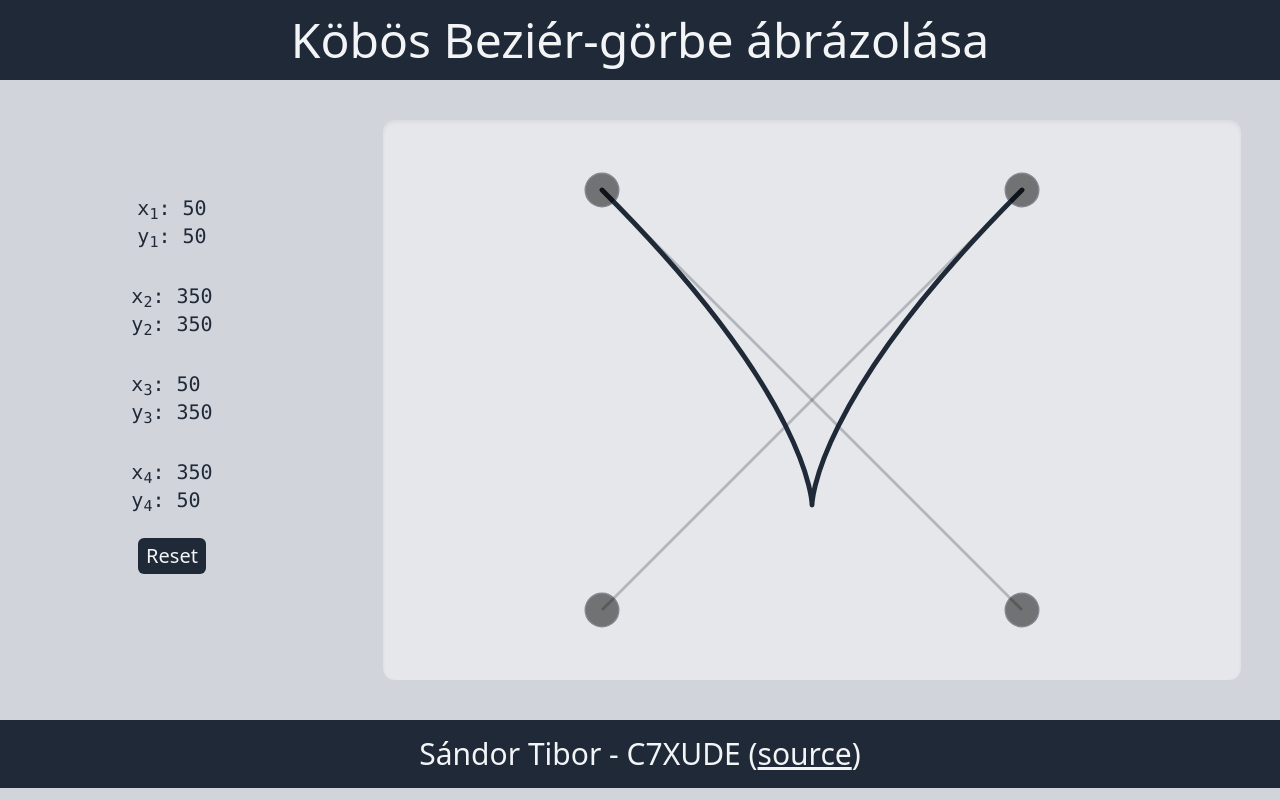
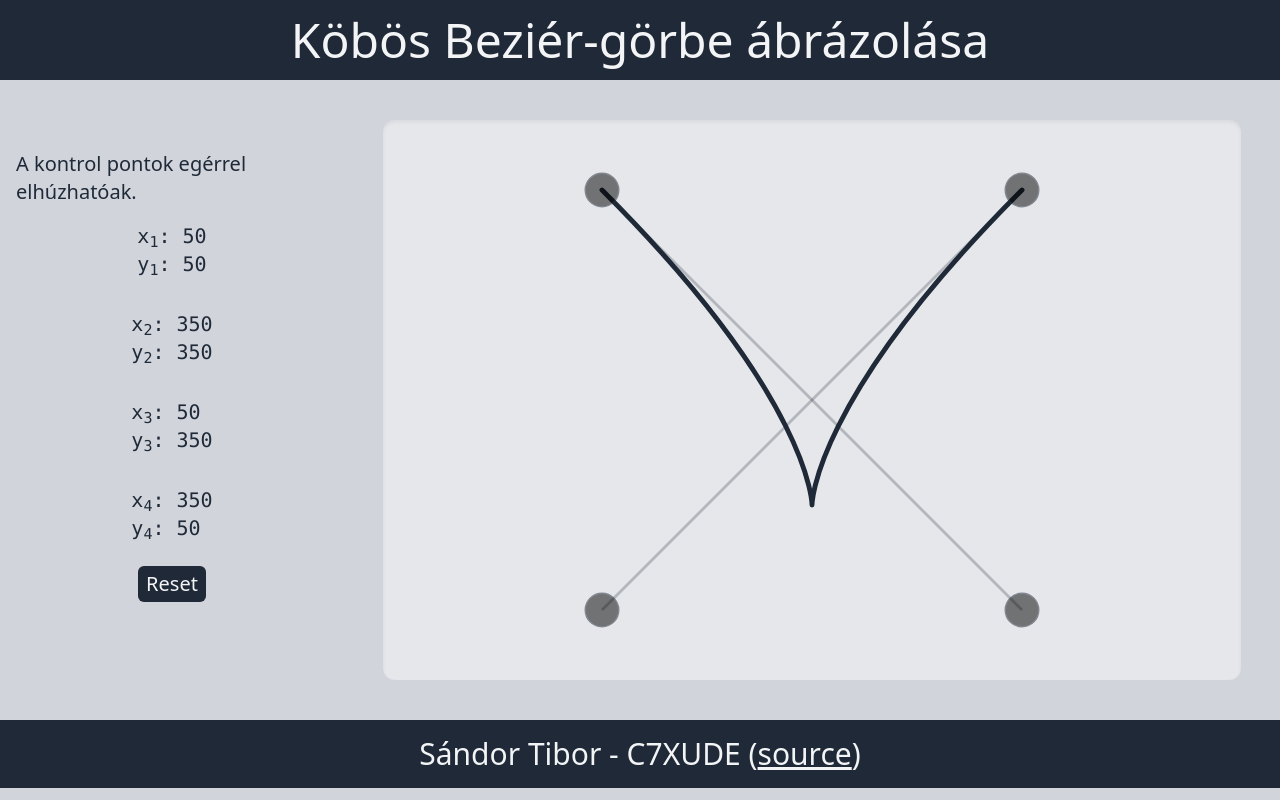
Before and after one commit to tibi1220/next-cubic-bezier, a Next.js app: page / in a window 1280 px wide. Built offline with nearby package versions, Linux system fonts and the light colour scheme.

Commit message:
add description of control points

```diff
--- a/components/LeftPanel.tsx
+++ b/components/LeftPanel.tsx
@@ -13,7 +13,9 @@ interface Props {
 
 const LeftPanel: React.FC<Props> = ({ p, reset }) => {
   return (
+    <>
       <div className="grid grid-cols-2 m-4 my-auto sm:w-3/12 sm:flex flex-col place-items-center">
+        <p className="col-span-2">A kontrol pontok egérrel elhúzhatóak.</p>
         {p.map((elem, index) => (
           <DisplayCoords key={index} index={index + 1} coord={elem} />
         ))}
@@ -26,6 +28,7 @@ const LeftPanel: React.FC<Props> = ({ p, reset }) => {
           </button>
         </div>
       </div>
+    </>
   );
 };
 
```
Lines whose indentation alone changed are shown as unchanged.
